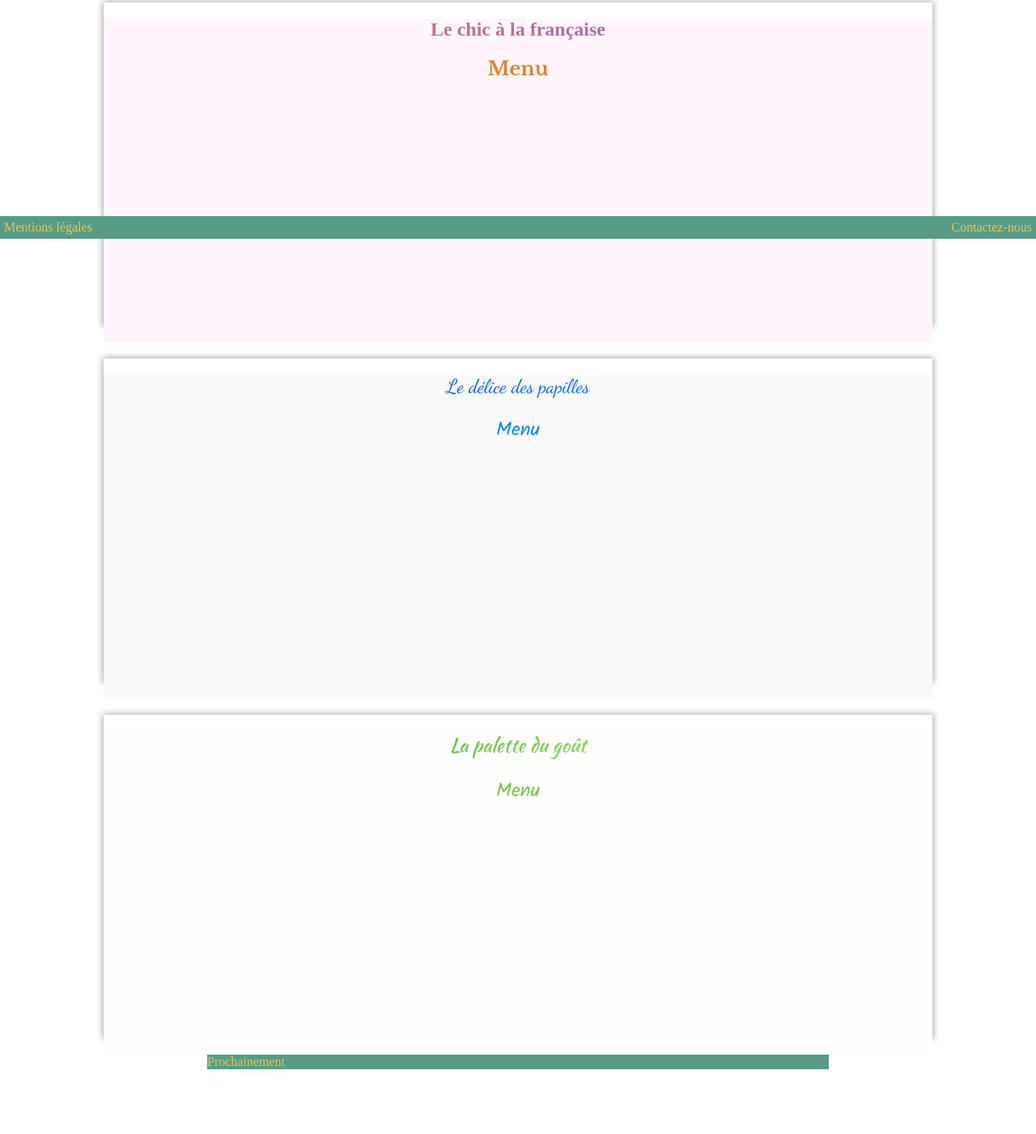
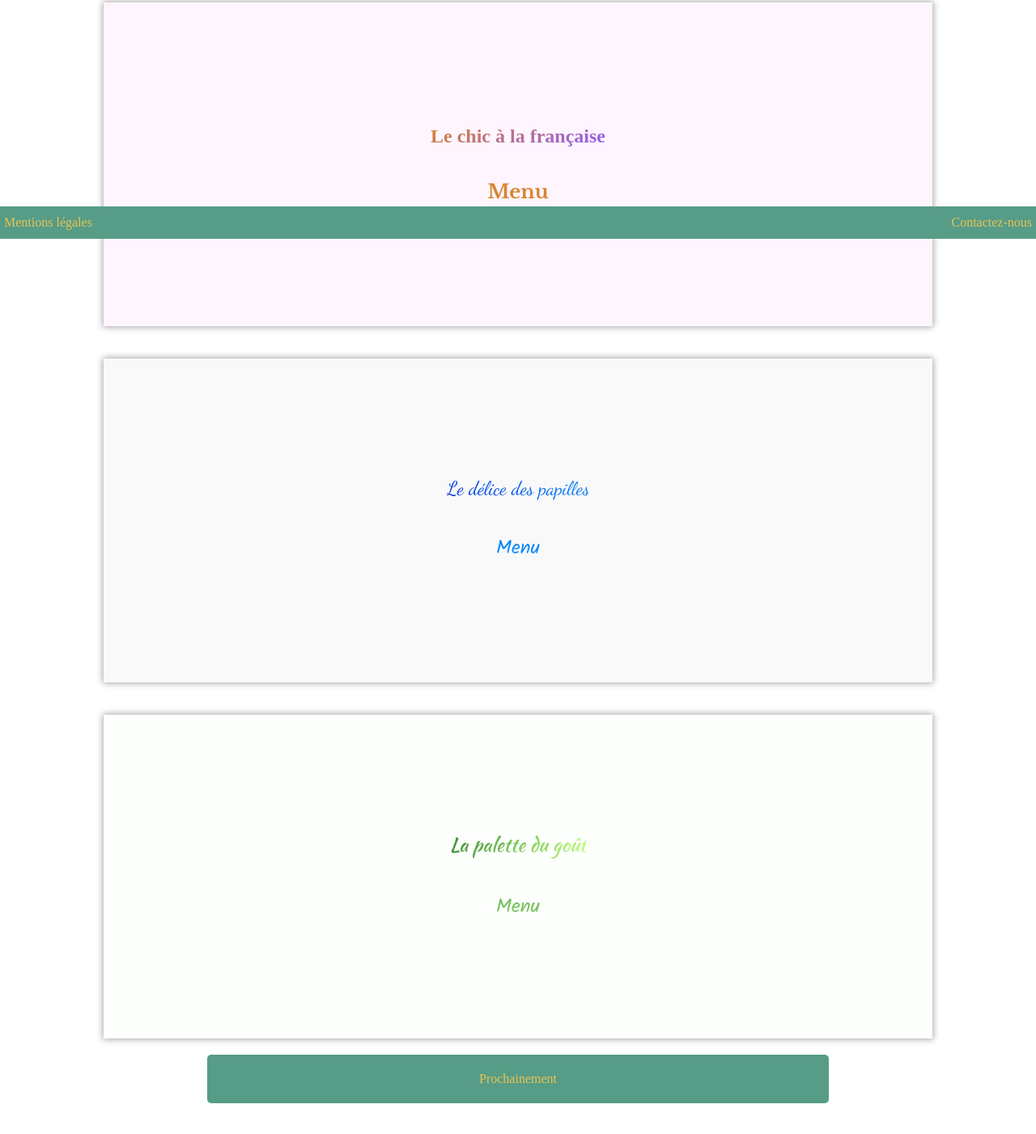
Before and after one commit to mademoizlleMarie/P3_Marie, a website: page index.html in a window 1280 px wide. Shown: the part 505-1906 px from the top of the page at 81% size. Before the commit the page ends 1826 px from the top, so only its background shows below. Drawn offline with nearby package versions, Linux system fonts and the light colour scheme; a web font is replaced by a local one.

Commit message:
ajout span pour flexbox et modification bloc prochainement

```diff
--- a/index.html
+++ b/index.html
@@ -15,42 +15,50 @@
         <section class="menu">
             <div class="menu__note">
                 <a href="pages/la_note_enchantee.html">
+                    <span>
                         <img src="images/Note.png" alt="note de musique">
                         <h1>La note enchantée</h1>
                         <h2>MENU</h2>
+                    </span>
                 </a>
             </div>
         </section>
         <section class="menu">
             <div class="menu__chic">
                 <a href="pages/le_chic_a_la_francaise.html">
+                    <span>
                     <h1>Le chic à la française</h1>
                     <h2>Menu</h2>
+                    </span>
                 </a>
             </div>
         </section>
         <section class="menu">
             <div class="menu__delice">
                 <a href="pages/le_delice_des_papilles.html">
+                    <span>
                         <h1>Le délice des papilles</h1>
                         <h2>Menu</h2>
+                      </span>
                 </a>
             </div>
         </section>
         <section class="menu">
             <div class="menu__palette">
                 <a href="pages/la_palette_du_gout.html#">
+                    <span>
                     <h1>La palette du goût</h1>
                     <h2>Menu</h2>
+                    </span>
                 </a>
             </div>
         </section>
     </div>
+
+</main>
 <div class="prochainement">
     <a> Prochainement </a>
 </div>
-</main>
-
 <footer class="footer">
     <a href="pages/mention_legales.html" target="_blank" class="footer__text">Mentions légales</a>
     <a href="mailto:contact@ohmyfood.com" target="_blank" class="footer__text">Contactez-nous</a>
--- a/sass/main.scss
+++ b/sass/main.scss
@@ -19,7 +19,12 @@ body{
 }
 .prochainement{
   width: 60%;
-  margin: auto;
+  height: 60px;
+  margin: 0 auto 50px auto;
+  display: flex;
+  justify-content: center;
+  align-items: center;
+  border-radius: 5px
 }
 .footer{
   position: fixed;
@@ -27,6 +32,8 @@ body{
   justify-content: space-between;
   bottom: 0;
   width: 100%;
+  height: 40px;
+  align-items: center;
   a{
     margin: 5px;
   }
@@ -41,16 +48,24 @@ body{
   height:400px;
   margin: 20px auto;
   text-align: center;
+  a{
+    height: 100%;
+    width: 100%;
+    display: block;
+    text-decoration: none;
+  }
+  span{
+    height: 100%;
+    display: flex;
+    flex-direction: column;
+    justify-content: center;
+    align-items: center;
+  }
+
    &__note {
      background-color: #fcdfdb;
      height: 100%;
      align-items: center;
-     a{
-       height: 100%;
-       width: 100%;
-       display: block;
-       text-decoration: none;
-     }
      img{
        width: 20%;
        height: auto;
@@ -63,8 +78,7 @@ body{
      h2{
        color:#3c1218;
        font-family: sriracha, serif;
-       justify-content:center;
-       align-items:center
+       font-weight: normal;
      }
    }
 
@@ -72,12 +86,8 @@ body{
      background-color: #fff5fe;
      height: 100%;
      align-items: center;
-     a{
-       text-decoration: none;
-     }
      h1{
        font-family: Lateef, serif;
-
        background-image: linear-gradient(155deg, #D8852E,  #905BFD);
        -webkit-background-clip: text;
        -webkit-text-fill-color: transparent;
@@ -92,9 +102,6 @@ body{
      background-color: #f9f9f9;
      height: 100%;
      align-items: center;
-     a{
-       text-decoration: none;
-     }
      h1{
        font-family: 'Dancing Script', serif;
        font-weight: normal;
@@ -113,9 +120,6 @@ body{
      background-color: #fdfffd;
      height: 100%;
      align-items: center;
-     a{
-       text-decoration: none;
-     }
      h1{
        font-family: 'Kaushan script', serif;
        font-weight: normal;
```
Also changed, not shown: css/style.css, sass/main.css, 2 other files. Lines whose indentation alone changed are shown as unchanged.
